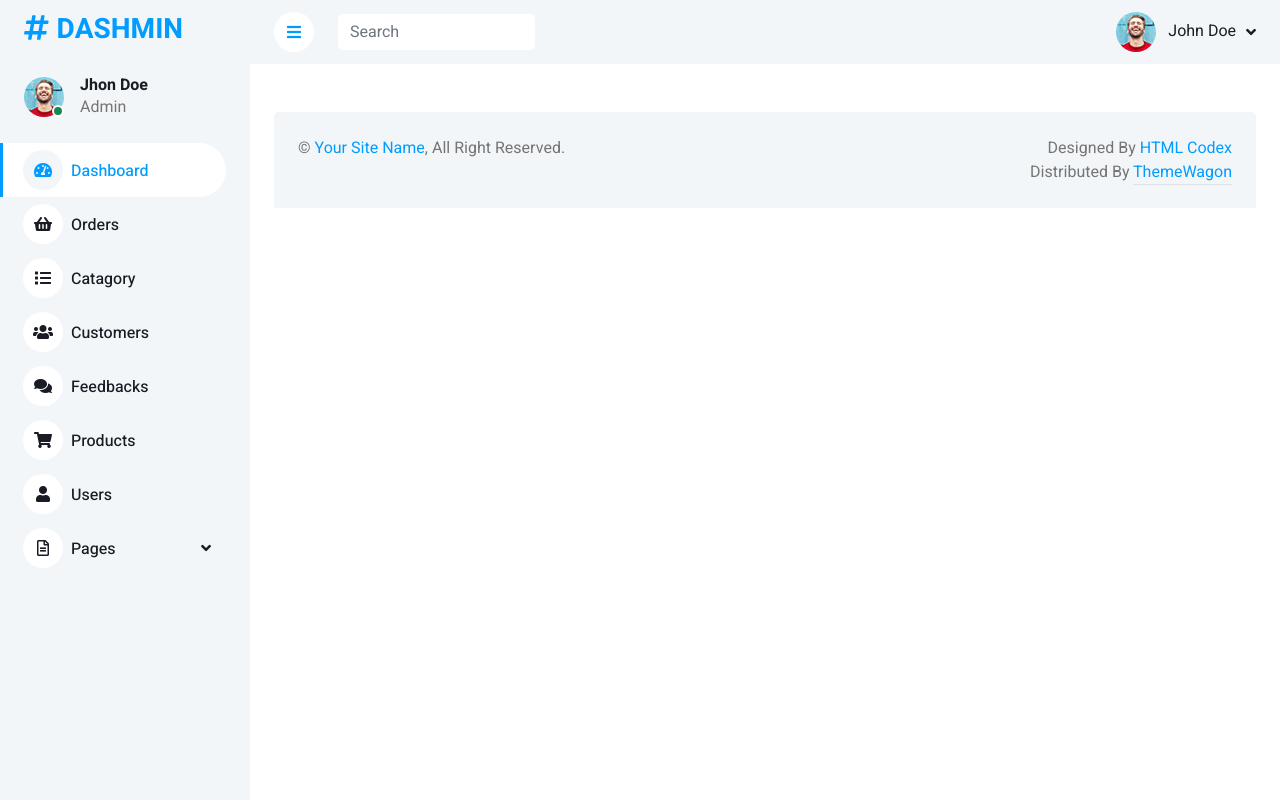
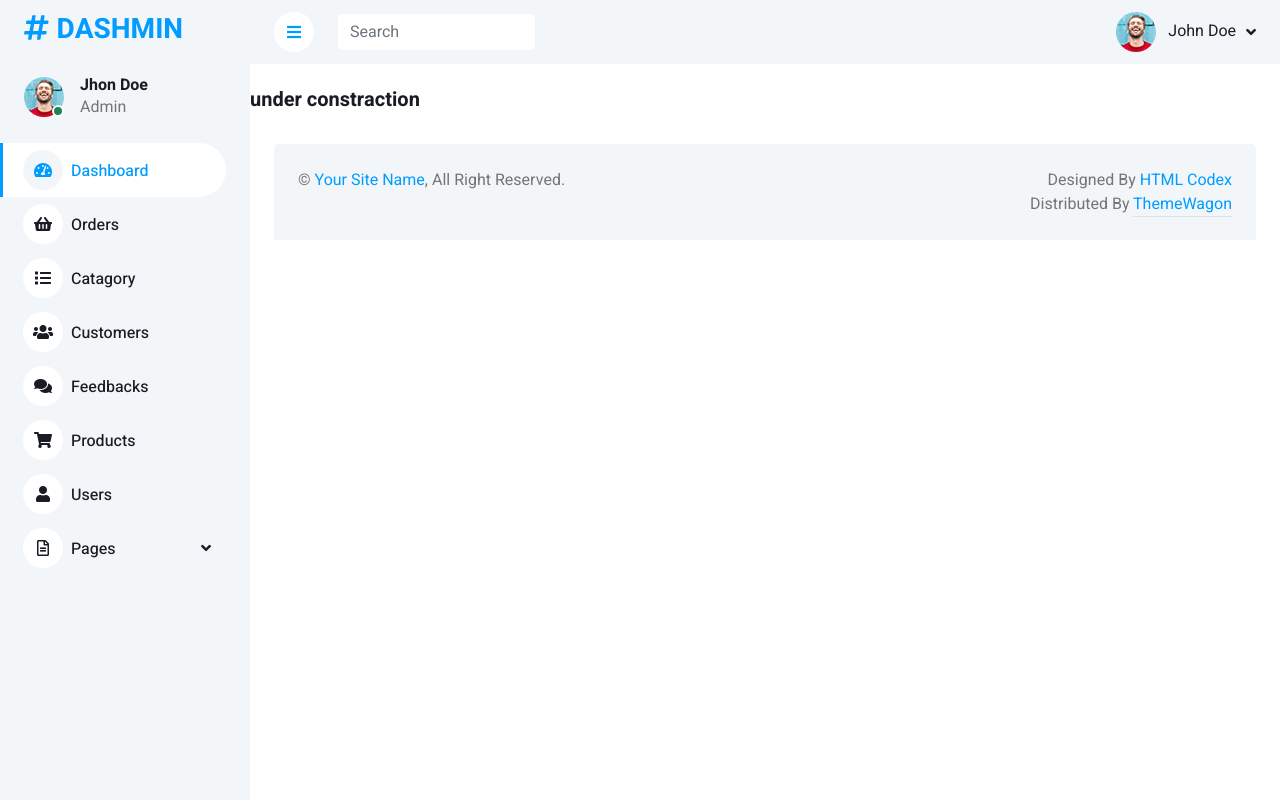
Before and after one commit to EsmailSarwari/E-commerce, a PHP site: page /dashboard/order.php in a window 1280 px wide. Run offline with PHP 8.4, Linux system fonts and the light colour scheme; the visitor is signed in with stand-in values (Sample User, id 1); some libraries are stand-ins or nearby versions.

```diff
--- a/dashboard/order.php
+++ b/dashboard/order.php
@@ -3,5 +3,7 @@
 <?php require '../app/database/connection.php' ?>
 
 
+    <h5>under constraction</h5>
+
 
 <?php require 'dash_layout/dash_footer.php'; ?>
```
